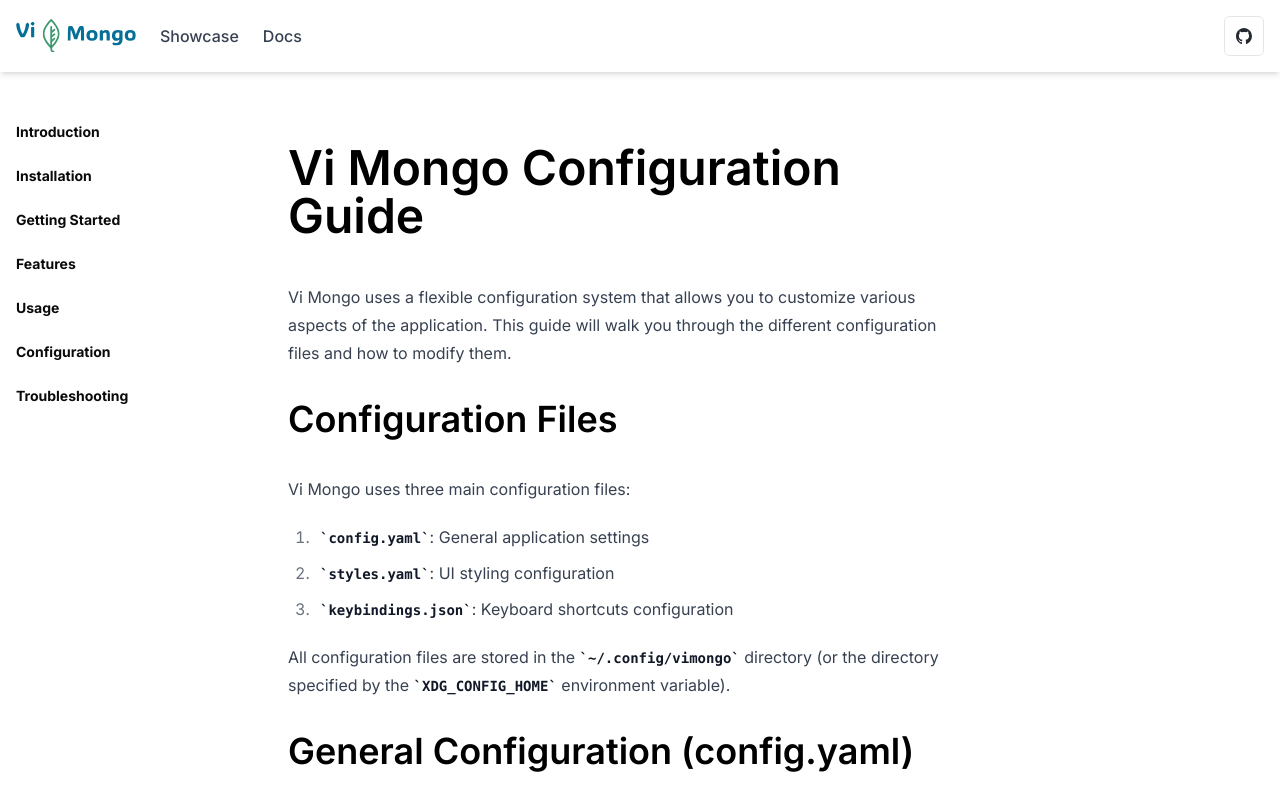
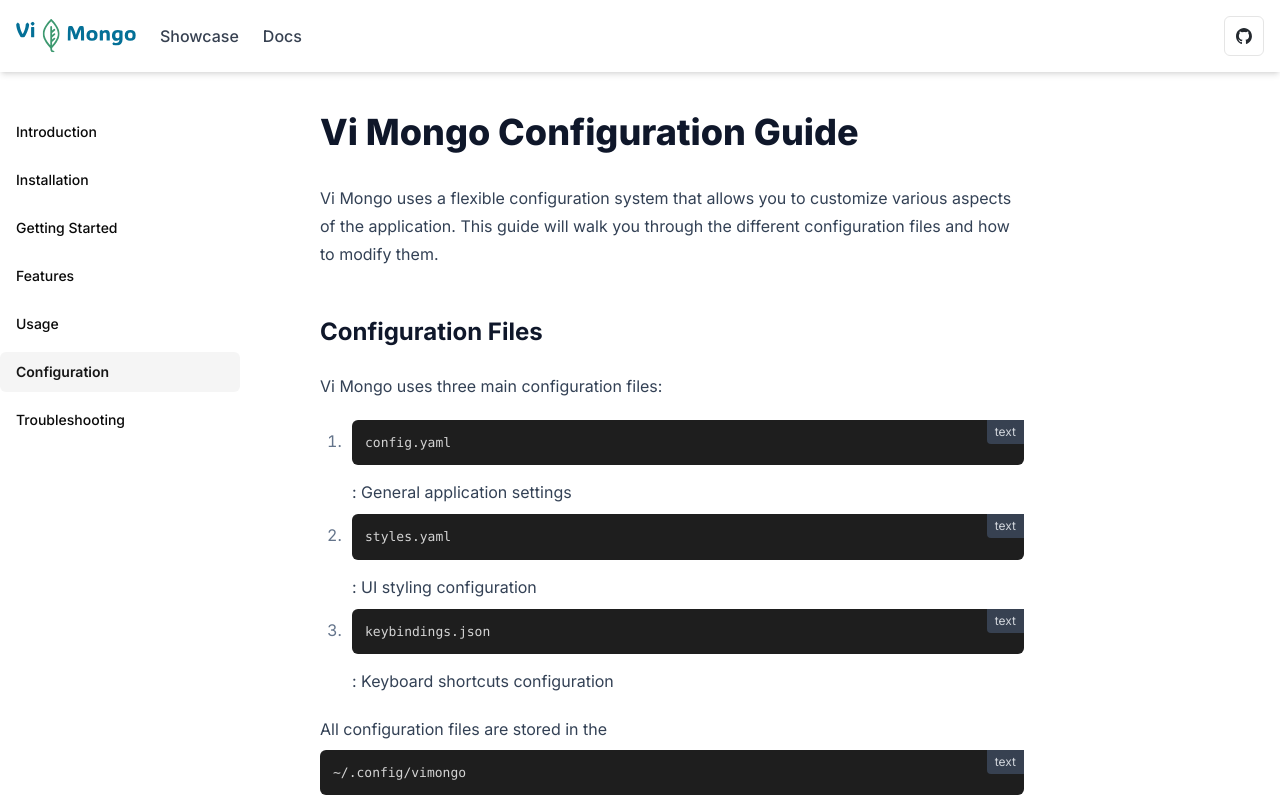
Before and after one commit to kopecmaciej/vi-mongo-web, a Next.js app: page /docs/configuration in a window 1280 px wide. Shown: the top 800 px of the page. Built offline with nearby package versions, Linux system fonts and the light colour scheme.

Commit message:
feat: improve code viewing

```diff
--- a/package.json
+++ b/package.json
@@ -23,6 +23,7 @@
     "next": "14.2.7",
     "react": "^18",
     "react-dom": "^18",
+    "react-syntax-highlighter": "^15.5.0",
     "tailwind-merge": "^2.5.2",
     "tailwindcss-animate": "^1.0.7"
   },
--- a/src/app/layout.tsx
+++ b/src/app/layout.tsx
@@ -17,7 +17,7 @@
 }>) {
   return (
     <html lang="en">
-      <body className={inter.className}>
+      <body className={`${inter.className}`}>
         <Navbar />
         {children}
       </body>
--- a/src/app/page.tsx
+++ b/src/app/page.tsx
@@ -7,6 +7,9 @@
 import { motion } from "framer-motion";
 import Image from "next/image";
 import InterfaceImage from "/assets/vi-mongo/interface.png";
+// Add these imports
+import { Card, CardContent, CardHeader, CardTitle } from "@/components/ui/card";
+import { Badge } from "@/components/ui/badge";
 
 const words = [
   { text: "Manage" },
@@ -18,7 +21,7 @@
 const MainPage = () => {
   return (
     <div className="min-h-screen flex flex-col">
-      <main className="flex-grow container mx-auto px-4 py-12">
+      <main className="flex-grow px-4 py-12">
         <motion.div
           initial={{ opacity: 0, y: 20 }}
           animate={{ opacity: 1, y: 0 }}
@@ -50,19 +53,35 @@
           initial={{ opacity: 0, y: 40 }}
           animate={{ opacity: 1, y: 0 }}
           transition={{ duration: 0.7, delay: 0.2 }}
-          className="relative w-full max-w-4xl mx-auto rounded-lg overflow-hidden shadow-2xl"
+          className="relative w-full max-w-6xl mx-auto rounded-md overflow-hidden shadow-2xl"
         >
           <Image
             src={InterfaceImage}
             alt="Vi Mongo Interface"
-            layout="responsive"
-            className="w-full h-auto"
           />
         </motion.div>
 
         <section id="features" className="mt-24">
           <h2 className="text-3xl font-bold text-center mb-12">Key Features</h2>
-          {/* Add your features here */}
+          <div className="grid grid-cols-1 md:grid-cols-2 lg:grid-cols-3 gap-8">
+            {features.map((feature, index) => (
+              <Card key={index}>
+                <CardHeader>
+                  <CardTitle className="flex items-center gap-2">
+                    {feature.icon}
+                    {feature.title}
+                  </CardTitle>
+                </CardHeader>
+                <CardContent>
+                  <p>{feature.description}</p>
+                </CardContent>
+              </Card>
+            ))}
+          </div>
+        </section>
+
+        <section className="mt-24">
+          <h2 className="text-3xl font-bold text-center mb-12">Trusted by [No one yet]</h2>
         </section>
       </main>
       <Footer />
@@ -70,4 +89,23 @@
   );
 };
 
+const features = [
+  {
+    icon: "🚀",
+    title: "Fast Performance",
+    description: "Optimized for speed, Vi Mongo ensures quick database operations.",
+  },
+  {
+    icon: "🔒",
+    title: "Secure Access",
+    description: "Built-in security features to protect your MongoDB data.",
+  },
+  {
+    icon: "🖥️",
+    title: "Intuitive UI",
+    description: "User-friendly terminal interface for efficient database management.",
+  },
+  // Add more features as needed
+];
+
 export default MainPage;
--- a/src/components/Docs/Layout.tsx
+++ b/src/components/Docs/Layout.tsx
@@ -5,6 +5,7 @@
 import { Button } from "@/components/ui/button"
 import { ScrollArea } from "@/components/ui/scroll-area"
 import Link from 'next/link'
+import { usePathname } from 'next/navigation'
 
 const sidebar = [
   { name: 'Introduction', href: '/docs/introduction' },
@@ -17,26 +18,37 @@
 ]
 
 export default function DocsLayout({ children }: { children: React.ReactNode }) {
+  const pathname = usePathname()
+
   return (
     <div className="container mx-auto py-10 flex">
       <motion.aside
         initial={{ opacity: 0, x: -20 }}
         animate={{ opacity: 1, x: 0 }}
         transition={{ duration: 0.5 }}
-        className="w-64 mr-8"
+        className="w-64 mr-8 hidden md:block"
       >
-        <ScrollArea className="h-[calc(100vh-100px)]">
-          <div className="space-y-1">
-            {sidebar.map((item) => (
+        <ScrollArea className="h-[calc(100vh-100px)] pr-4">
+          <div className="space-y-2">
+            {sidebar.map((item) => {
+              const isActive = pathname === item.href
+              return (
                 <Button
                   key={item.name}
-                variant="ghost"
-                className="w-full justify-start font-bold"
+                  variant={isActive ? "secondary" : "ghost"}
+                  className={`w-full justify-start text-sm ${
+                    isActive
+                      ? 'bg-secondary text-secondary-foreground font-semibold'
+                      : 'hover:bg-secondary/50 transition-colors'
+                  }`}
                   asChild
                 >
-                <Link href={item.href}>{item.name}</Link>
+                  <Link href={item.href} className="flex items-center">
+                    {item.name}
+                  </Link>
                 </Button>
-            ))}
+              )
+            })}
           </div>
         </ScrollArea>
       </motion.aside>
@@ -44,9 +56,11 @@
         initial={{ opacity: 0, y: 20 }}
         animate={{ opacity: 1, y: 0 }}
         transition={{ duration: 0.5 }}
-        className="prose prose-headings:mt-8 prose-headings:font-semibold prose-headings:text-black prose-h1:text-5xl prose-h2:text-4xl prose-h3:text-3xl prose-h4:text-2xl prose-h5:text-xl prose-h6:text-lg dark:prose-headings:text-white"
+        className="flex-grow max-w-3xl px-4 sm:px-6 lg:px-8"
       >
+        <div className="prose prose-slate dark:prose-invert max-w-none">
           {children}
+        </div>
       </motion.main>
     </div>
   )
--- /dev/null
+++ b/src/components/ui/badge.tsx
@@ -0,0 +1,36 @@
+import * as React from "react"
+import { cva, type VariantProps } from "class-variance-authority"
+
+import { cn } from "@/lib/utils"
+
+const badgeVariants = cva(
+  "inline-flex items-center rounded-full border px-2.5 py-0.5 text-xs font-semibold transition-colors focus:outline-none focus:ring-2 focus:ring-ring focus:ring-offset-2",
+  {
+    variants: {
+      variant: {
+        default:
+          "border-transparent bg-primary text-primary-foreground hover:bg-primary/80",
+        secondary:
+          "border-transparent bg-secondary text-secondary-foreground hover:bg-secondary/80",
+        destructive:
+          "border-transparent bg-destructive text-destructive-foreground hover:bg-destructive/80",
+        outline: "text-foreground",
+      },
+    },
+    defaultVariants: {
+      variant: "default",
+    },
+  }
+)
+
+export interface BadgeProps
+  extends React.HTMLAttributes<HTMLDivElement>,
+    VariantProps<typeof badgeVariants> {}
+
+function Badge({ className, variant, ...props }: BadgeProps) {
+  return (
+    <div className={cn(badgeVariants({ variant }), className)} {...props} />
+  )
+}
+
+export { Badge, badgeVariants }
--- a/src/mdx-components.tsx
+++ b/src/mdx-components.tsx
@@ -1,11 +1,39 @@
 import type { MDXComponents } from 'mdx/types'
 import Image from 'next/image';
 import { Button } from "@/components/ui/button";
+import { Prism as SyntaxHighlighter } from 'react-syntax-highlighter'
+import { vscDarkPlus } from 'react-syntax-highlighter/dist/esm/styles/prism'
+
+const customStyle = {
+  ...vscDarkPlus,
+  'pre[class*="language-"]': {
+    ...vscDarkPlus['pre[class*="language-"]'],
+    background: '#1E1E1E',
+    borderRadius: '6px',
+    padding: '1em',
+    marginBottom: '1em',
+  },
+}
+
+const CodeBlock = ({ className, children }) => {
+  const language = className ? className.replace('language-', '') : 'text'
+  return (
+    <div className="relative">
+      <div className="absolute top-0 right-0 bg-gray-700 text-gray-300 rounded-bl px-2 py-1 text-xs">
+        {language}
+      </div>
+      <SyntaxHighlighter language={language} style={customStyle}>
+        {children}
+      </SyntaxHighlighter>
+    </div>
+  )
+}
 
 export function useMDXComponents(components: MDXComponents): MDXComponents {
   return {
     img: ({ src, alt }) => <Image src={src as string} alt={alt as string} className="mb-4" />,
     Button: ({ children, href }) => <Button asChild><a href={href}>{children}</a></Button>,
+    code: CodeBlock,
     ...components,
   }
 }
```
Also changed, not shown: 1 other file (tests, documents, lock files or other folders). Lines whose indentation alone changed are shown as unchanged.
